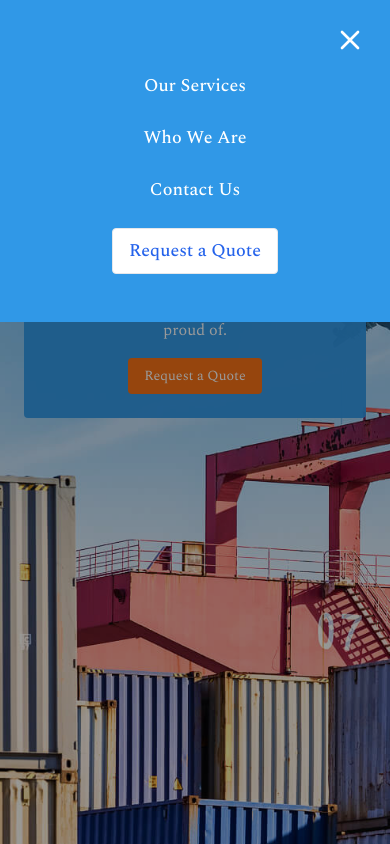
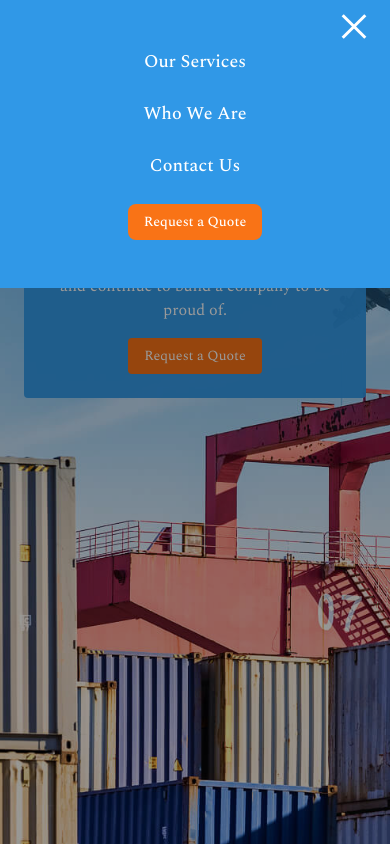
Before and after one commit to bandeanlorand/corten-freight, a plain HTML site: page index.html in a window 390 px wide. Both pictures are taken after a click on the button 362 px from the left and 37 px from the top of the page. Shown: the top 844 px of the page. Drawn offline with nearby package versions, Linux system fonts and the light colour scheme.

Commit message:
header updated

```diff
--- a/css/styles.css
+++ b/css/styles.css
@@ -15,6 +15,11 @@
   --main-blue-color: #064F88;
   --nav-gap:52px;
 
+
+  --header-md-py: 0.9380em;
+  --header-py: 0.6470em;
+  --header-px: 1.25em;
+  --logo-w:10.122em;
 }
 
 body,
@@ -85,7 +90,7 @@ p.text-sm {
     opacity: 1;
   }
 } */
-body.menu-open::before {
+body.menu-open::after {
   content: "";
   position: fixed;
   inset: 0;
@@ -107,15 +112,102 @@ header nav{
 }
 header nav a{
   /* color:#29323F; */
+}
+
+.mobile-menu-toggle{
 
 }
+.mobile-menu-toggle.menu-opened{
+
+}
+.mobile-menu-toggle {
+  width: 32px;
+  height: 26px;
+  position: absolute;
+  padding: 17px 0 0px 0px;
+  line-height: 100%;
+  margin: 0;
+  display: block;
+  -webkit-transform: rotate(0deg);
+  -moz-transform: rotate(0deg);
+  -o-transform: rotate(0deg);
+  transform: rotate(0deg);
+  -webkit-transition: .5s ease-in-out, outline 0s ease-in-out;
+  -moz-transition: .5s ease-in-out, outline 0s ease-in-out;
+  -o-transition: .5s ease-in-out, outline 0s ease-in-out;
+  transition: .5s ease-in-out, outline 0s ease-in-out;
+  cursor: pointer;
+  right: 20px !important;
+}
+
+.mobile-menu-toggle span{
+  display: block;
+  position: absolute;
+  height: 3px;
+  width: 100%;
+  background: #2D293F;
+
+  opacity: 1;
+  left: 0;
+  -webkit-transform: rotate(0deg);
+  -moz-transform: rotate(0deg);
+  -o-transform: rotate(0deg);
+  transform: rotate(0deg);
+  -webkit-transition: .25s ease-in-out;
+  -moz-transition: .25s ease-in-out;
+  -o-transition: .25s ease-in-out;
+  transition: .25s ease-in-out;
+}
+.mobile-menu-toggle.menu-opened span{
+  background: #ffffff;
+}
+.mobile-menu-toggle span:nth-child(1) {
+  top: 2px;
+}
+
+.mobile-menu-toggle span:nth-child(2),.mobile-menu-toggle span:nth-child(3) {
+  top: 11px;
+}
+
+.mobile-menu-toggle span:nth-child(4) {
+  top: 20px;
+}
+
+.mobile-menu-toggle.menu-opened span:nth-child(1) {
+  top: 18px;
+  width: 0%;
+  left: 50%;
+}
+
+.mobile-menu-toggle.menu-opened span:nth-child(2) {
+  -webkit-transform: rotate(45deg);
+  -moz-transform: rotate(45deg);
+  -o-transform: rotate(45deg);
+  transform: rotate(45deg);
+}
+
+.mobile-menu-toggle.menu-opened span:nth-child(3) {
+  -webkit-transform: rotate(-45deg);
+  -moz-transform: rotate(-45deg);
+  -o-transform: rotate(-45deg);
+  transform: rotate(-45deg);
+}
+
+.mobile-menu-toggle.menu-opened span:nth-child(4) {
+  top: 18px;
+  width: 0%;
+  left: 50%;
+}
+
 /* header styles ends here */
 
 .cta-header {
   /* opacity: 0.95%; */
   background-color: rgba(48, 152, 231, 0.95);
 }
-
+#mobile-menu-toggle{
+  right: 10px;
+}
 
 
 /* hero bg images and styles starts here */
--- a/index.html
+++ b/index.html
@@ -14,17 +14,6 @@
 
     <link rel="stylesheet" href="css/styles.css">
 
-    <script>
-        // const menuToggle = document.getElementById('mobile-menu-toggle');
-        // const menuClose = document.getElementById('close-menu');
-        // const menu = document.getElementById('mobile-menu');
-        // if (menuToggle && menuClose && menu) {
-        //     menuToggle.addEventListener('click', () => menu.classList.remove('hidden'));
-        //     menuClose.addEventListener('click', () => menu.classList.add('hidden'));
-        // }
-
-    </script>
-
 
     <title>Corten Freight - Home</title>
     <meta name="description"
@@ -40,37 +29,62 @@
     <!-- Top border bar, only visible from md and up -->
 
 
-<header class="relative bg-white shadow-md sticky top-0 z-10 md:pt-2">
+    <header class="relative bg-white shadow-md sticky top-0  z-[31] md:pt-2">
         <!-- Top border bar, only visible from md and up -->
         <div class="hidden md:block absolute top-0 left-0 w-full h-2 bg-[var(--header-border-color)]"></div>
 
-    <div class="max-w-[1120px] w-full mx-auto flex items-center justify-between px-4 py-4">
-        <div class="text-xl font-bold">
-            <a href="index.html"><img src="images/corten-freight-logo.svg" alt="corten freight logo" /></a>
+        <div
+            class="max-w-[1120px] w-full mx-auto flex items-center justify-between px-[var(--header-px)] py-[var(--header-py)]  md:py-[var(--header-md-py)]">
+
+            <a href="index.html" class="w-[var(--logo-w)]"><img src="images/corten-freight-logo.svg"
+                    alt="corten freight logo" /></a>
+
+            <!-- <button
+                class=" md:flex bg-orange-500 text-white text-sm px-4 py-2 rounded-lg request-quote-btn md:justify-end md:hidden md:right-0 md:top-0">
+                Request a Quote 111
+            </button> -->
+            <div class="flex justify-end md:hidden absolute right-[92px]">
+            <button
+                class="bg-orange-500 text-white text-sm px-4 py-2 rounded-lg whitespace-nowrap">
+                Request a Quote 111
+            </button>
             </div>
-
+            <div class="items-center justify-between flex w-full">
                 <!-- Desktop Nav -->
-        <nav class="hidden md:flex md:gap-[var(--nav-gap)] text-sm text-[var(--header-nav-color)] font-medium">
+                <nav id="mobile-menu" class="fixed md:relative top-0 left-0 w-full  bg-[var(--mobile--bg-color)] bg-opacity-95 z-40 overflow-hidden transition-all duration-300
+        max-h-0 md:max-h-none opacity-0 md:opacity-100 md:flex  md:text-sm
+         md:font-medium md:bg-transparent">
+                    <div
+                        class="flex flex-col md:flex-row items-center justify-center space-y-6 md:space-y-0 py-12 md:py-0
+                        text-white text-lg font-medium md:gap-[var(--nav-gap)]  md:text-[var(--header-nav-color)] md:w-full md:ml-[-68px] md:h-[2.625rem]">
                         <a href="our-services.html" class="hover:underline">Our Services</a>
                         <a href="who-we-are.html" class="hover:underline">Who We Are</a>
                         <a href="contact-us.html" class="hover:underline">Contact Us</a>
+                        <!-- CTA Button -->
+                        <button
+                            class=" md:flex bg-orange-500 text-white text-sm px-4 py-2 rounded-lg request-quote-btn md:absolute md:justify-end md:d-none md:right-0 md:top-0">
+                            Request a Quote
+                        </button>
+                    </div>
                 </nav>
 
-        <!-- Mobile Menu Button -->
-        <button id="mobile-menu-toggle" class="md:hidden focus:outline-none ml-4">
-            <svg class="w-6 h-6 text-gray-800" fill="none" stroke="currentColor" stroke-width="2" viewBox="0 0 24 24">
-                <path stroke-linecap="round" stroke-linejoin="round" d="M4 6h16M4 12h16M4 18h16" />
-            </svg>
-        </button>
+            </div>
 
-        <!-- CTA Button -->
-        <button class="hidden md:block bg-orange-500 text-white text-sm px-4 py-2 rounded-lg request-quote-btn">
-            Request a Quote
+
+            <button id="mobile-menu-toggle"
+                class="mobile-menu-toggle md:hidden absolute outline-none focus-visible:outline-none z-50">
+
+                <span></span>
+                <span></span>
+                <span></span>
+                <span></span>
+
             </button>
         </div>
     </header>
 
 
+    <!-- Mobile Menu Button -->
     <!-- Header ends here -->
 
     <!-- Mobile Nav -->
--- a/js/script.js
+++ b/js/script.js
@@ -1,42 +1,75 @@
 /* script for mobile menu ends here */
 document.addEventListener("DOMContentLoaded", function () {
     const menuToggle = document.getElementById('mobile-menu-toggle');
-    const menuClose = document.getElementById('close-menu');
     const menu = document.getElementById('mobile-menu');
     const body = document.body;
 
-    function closeMenu() {
-        body.classList.remove('menu-open');
-        menu.classList.add('opacity-0');
-        menu.style.maxHeight = '0px';
-        menu.addEventListener('transitionend', function handler() {
-            menu.classList.add('invisible');
-            menu.removeEventListener('transitionend', handler);
+    function openMenu() {
+        body.classList.add('menu-open');
+        menuToggle.classList.add('menu-opened');
+
+        menu.classList.remove('opacity-0', 'max-h-0', 'pointer-events-none');
+
+        requestAnimationFrame(() => {
+            menu.classList.add('opacity-100');
+            menu.style.maxHeight = menu.scrollHeight + 'px'; // For animation
         });
     }
 
-    if (menuToggle && menuClose && menu) {
-        // Open mobile menu
-        menuToggle.addEventListener('click', () => {
-            body.classList.add('menu-open');
-            menu.classList.remove('invisible', 'opacity-0', 'max-h-0');
-            menu.classList.add('opacity-100');
-            menu.style.maxHeight = menu.scrollHeight + 'px';
+    function closeMenu() {
+        body.classList.remove('menu-open');
+        menuToggle.classList.remove('menu-opened');
+
+        menu.classList.remove('opacity-100');
+        menu.classList.remove('pointer-events-none');
+        menu.classList.add('opacity-0');
+        menu.style.maxHeight = '0px';
+
+        // Re-disable interaction after fade-out
+        setTimeout(() => {
+            // menu.classList.add('pointer-events-none');
+        }, 300); // match your transition duration
+    }
+
+    if (menuToggle && menu) {
+        menuToggle.addEventListener('click', (e) => {
+            e.stopPropagation(); // prevent bubbling to document
+            const isOpen = menuToggle.classList.contains('menu-opened');
+            if (isOpen) {
+                closeMenu();
+            } else {
+                openMenu();
+            }
         });
 
-        // Close mobile menu
-        menuClose.addEventListener('click', () => {
-            closeMenu();
+        // Close menu when clicking outside of it
+        document.addEventListener('click', (e) => {
+            const isClickInsideMenu = menu.contains(e.target);
+            const isToggleButton = menuToggle.contains(e.target);
+            if (!isClickInsideMenu && !isToggleButton && menuToggle.classList.contains('menu-opened')) {
+                closeMenu();
+            }
         });
 
-        // Close on resize if window exceeds 768px
+        // Close on resize beyond mobile breakpoint
+        // window.addEventListener('resize', () => {
+        //     if (window.innerWidth > 768 && menuToggle.classList.contains('menu-opened')) {
+        //         closeMenu();
+        //     }
+        // });
+
+        // Close on resize beyond mobile breakpoint
         window.addEventListener('resize', () => {
-            if (window.innerWidth > 768 && menu.classList.contains('opacity-100')) {
+            if (window.innerWidth > 768) {
                 closeMenu();
+                menu.classList.remove('pointer-events-none');
+                menu.style.maxHeight = ''; // remove inline max-height on desktop
             }
         });
     }
 });
+
+
 /* script for mobile menu ends here */
 
 /* script for paralax effect starts here */
```
Lines whose indentation alone changed are shown as unchanged.
